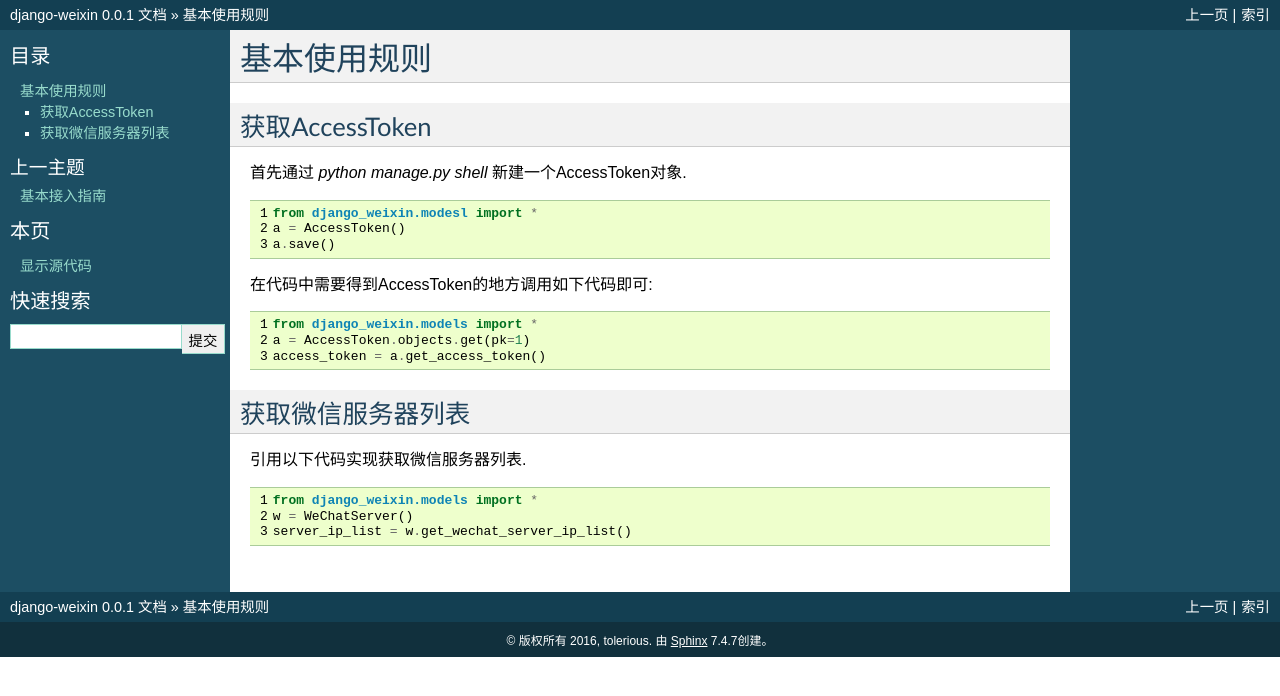
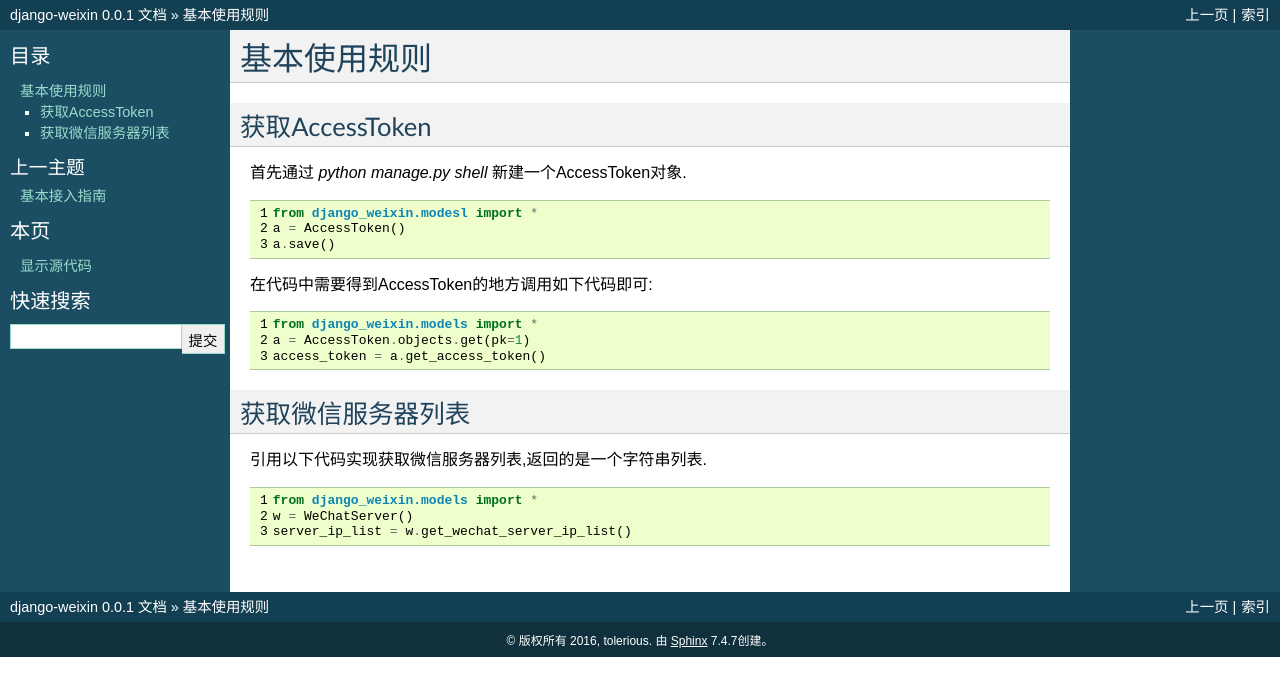
Before and after one commit to tolerious/django-wechat, a Sphinx documentation site: the page built from docs/source/usage.rst, in a window 1280 px wide. Shown: the top 696 px of the page. Built offline with Sphinx 7.4.7, drawn with Linux system fonts in a browser that asks for light colours; formulas are drawn with MathJax 3.

Commit message:
我们都是好孩子.  ;

```diff
--- a/docs/source/usage.rst
+++ b/docs/source/usage.rst
@@ -29,7 +29,7 @@
 获取微信服务器列表
 -------------------------
 
-引用以下代码实现获取微信服务器列表.
+引用以下代码实现获取微信服务器列表,返回的是一个字符串列表.
 
 .. code-block:: python
     :linenos:
```
